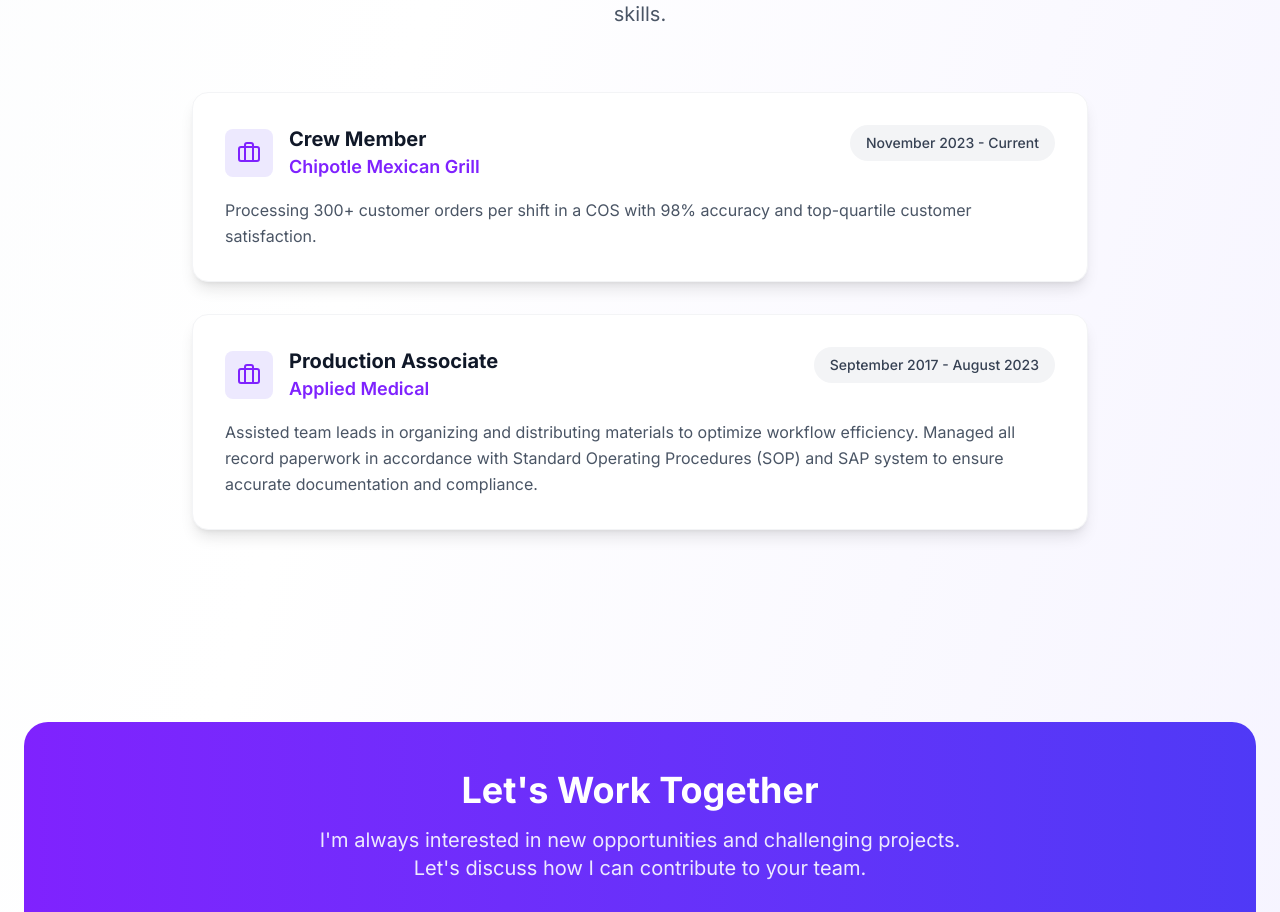
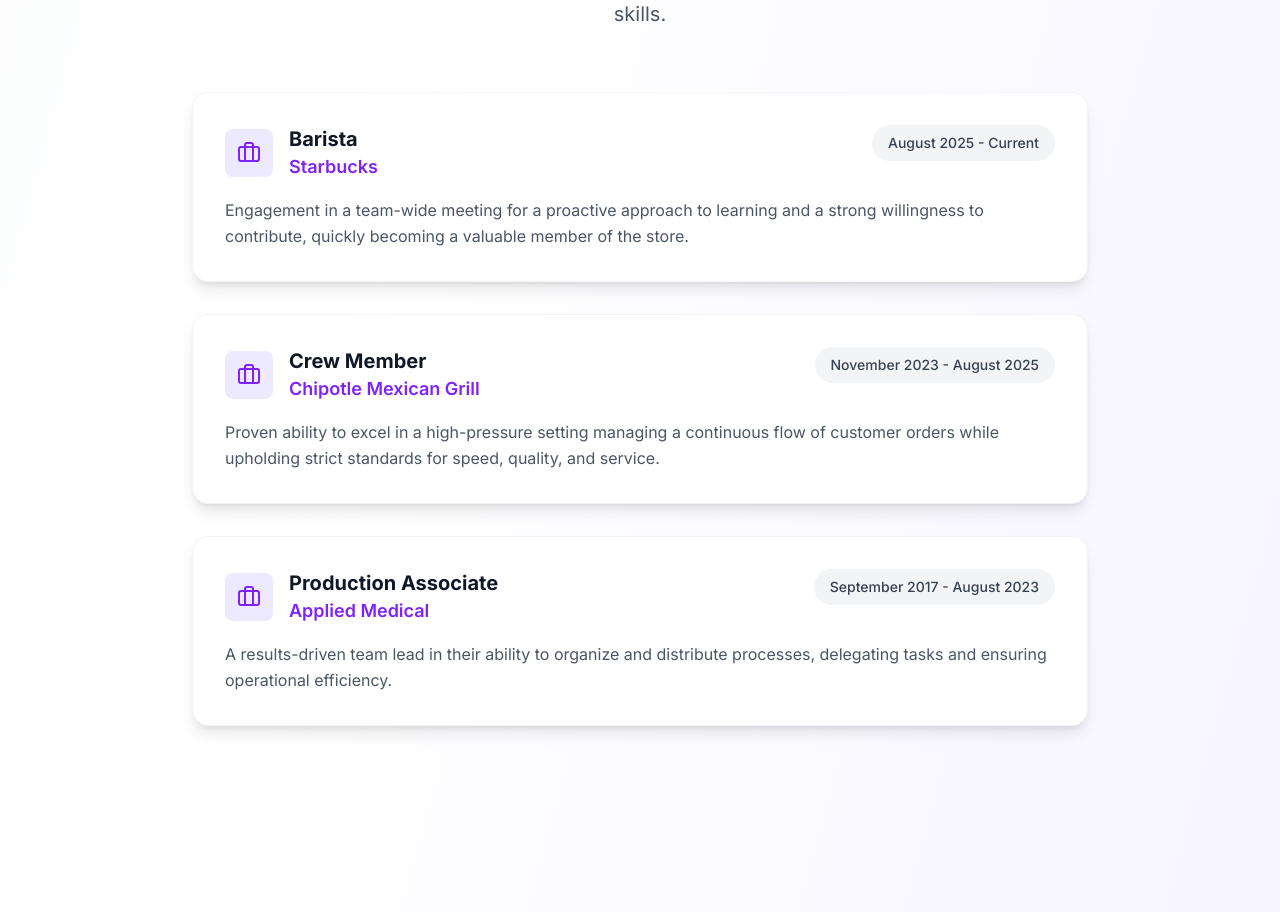
Before and after one commit to carloc3005/mywebsite, a Next.js app in the folder mywebsite/: page / in a window 1280 px wide. Shown: the part 2942-3854 px from the top of the page. Built offline with nearby package versions, Linux system fonts and the light colour scheme.

Commit message:
Update work experience section to match resume - Added Starbucks position (August 2025 - Current) - Updated Chipotle period and description - Refined Applied Medical description - All entries now match resume content exactly

```diff
--- a/mywebsite/src/app/page.tsx
+++ b/mywebsite/src/app/page.tsx
@@ -31,16 +31,22 @@
 
   const workExperience = [
     {
+      company: 'Starbucks',
+      role: 'Barista',
+      period: 'August 2025 - Current',
+      description: 'Engagement in a team-wide meeting for a proactive approach to learning and a strong willingness to contribute, quickly becoming a valuable member of the store.'
+    },
+    {
       company: 'Chipotle Mexican Grill',
       role: 'Crew Member',
-      period: 'November 2023 - Current',
-      description: 'Processing 300+ customer orders per shift in a COS with 98% accuracy and top-quartile customer satisfaction.'
+      period: 'November 2023 - August 2025',
+      description: 'Proven ability to excel in a high-pressure setting managing a continuous flow of customer orders while upholding strict standards for speed, quality, and service.'
     },
     {
       company: 'Applied Medical',
       role: 'Production Associate',
       period: 'September 2017 - August 2023',
-      description: 'Assisted team leads in organizing and distributing materials to optimize workflow efficiency. Managed all record paperwork in accordance with Standard Operating Procedures (SOP) and SAP system to ensure accurate documentation and compliance.'
+      description: 'A results-driven team lead in their ability to organize and distribute processes, delegating tasks and ensuring operational efficiency.'
     }
   ];
 
```
